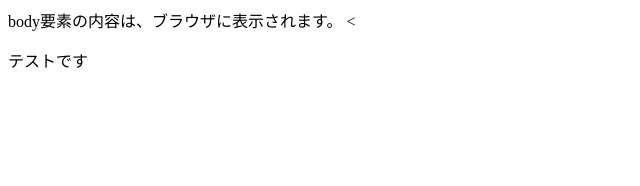
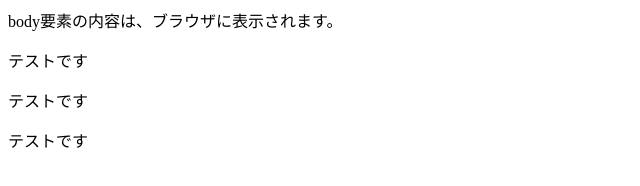
Before and after one commit to soedatomohiro/dev, a plain HTML site: page index.html in a window 1280 px wide. Shown: the whole page, without its empty margins (0-640 px from the left). Drawn offline with Linux system fonts and the light colour scheme.

Commit message:
ブランチ2からコミット

```diff
--- a/index.html
+++ b/index.html
@@ -1,7 +1,9 @@
 <html>
 <body>
 body要素の内容は、ブラウザに表示されます。
-<<p>テストです</p>
+<p>テストです</p>
+<p>テストです</p>
+<p>テストです</p>
 
 </body>
 </html>
```
